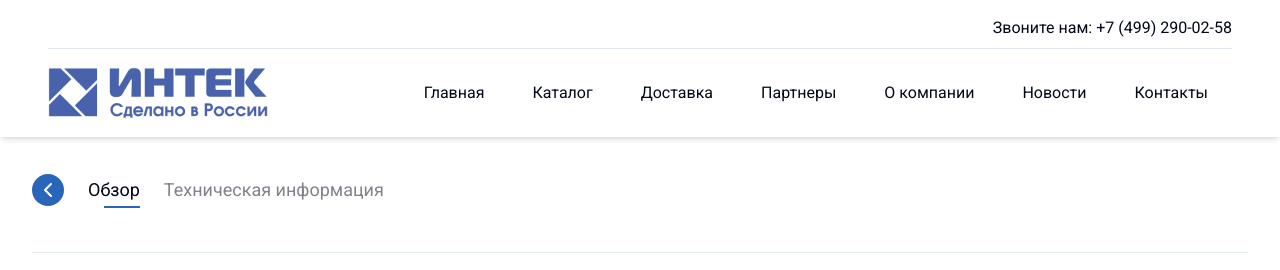
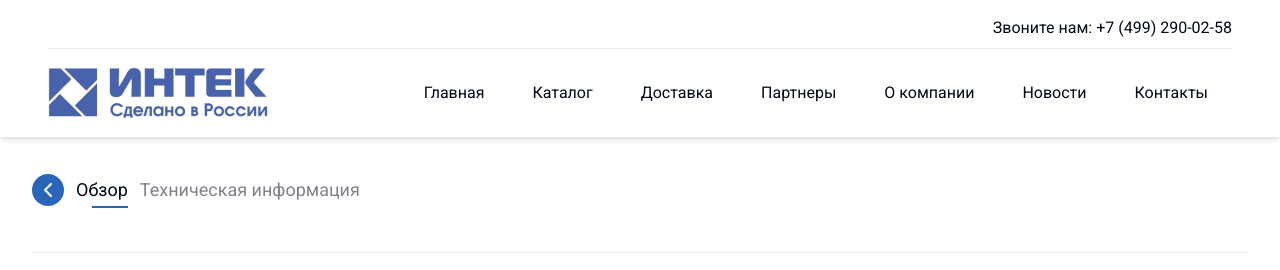
Before and after one commit to Hoobbaaboobba/intek-react, an Astro site: page /shpatel-40-mm-nerzhaveyuschaya-stal-plastmassovaya-ruchka in a window 1280 px wide. Shown: the top 270 px of the page. Built offline with nearby package versions, Linux system fonts and the light colour scheme; Astro itself is replaced by a stand-in of ours.

Commit message:
fix: queryButtons gap

```diff
--- a/src/pages/[...slug].astro
+++ b/src/pages/[...slug].astro
@@ -48,7 +48,7 @@ const selectorData = pagesData.filter(e => e.id === id)
 >
   <div class="pt-24 lg:pt-40 w-full flex flex-col justify-center items-center pb-16 px-8">
     <div class="max-w-[1300px] w-full flex flex-col justify-strat items-start gap-4">
-      <div class="w-full flex gap-6 justify-center items-center md:justify-start sticky md:static top-[80px] bg-white left-0 py-3">
+      <div class="w-full flex gap-3 justify-center items-center md:justify-start sticky md:static top-[80px] bg-white left-0 py-3">
         <QueryButtons client:load/>
       </div>
       <Separator className="my-4"/>
```
